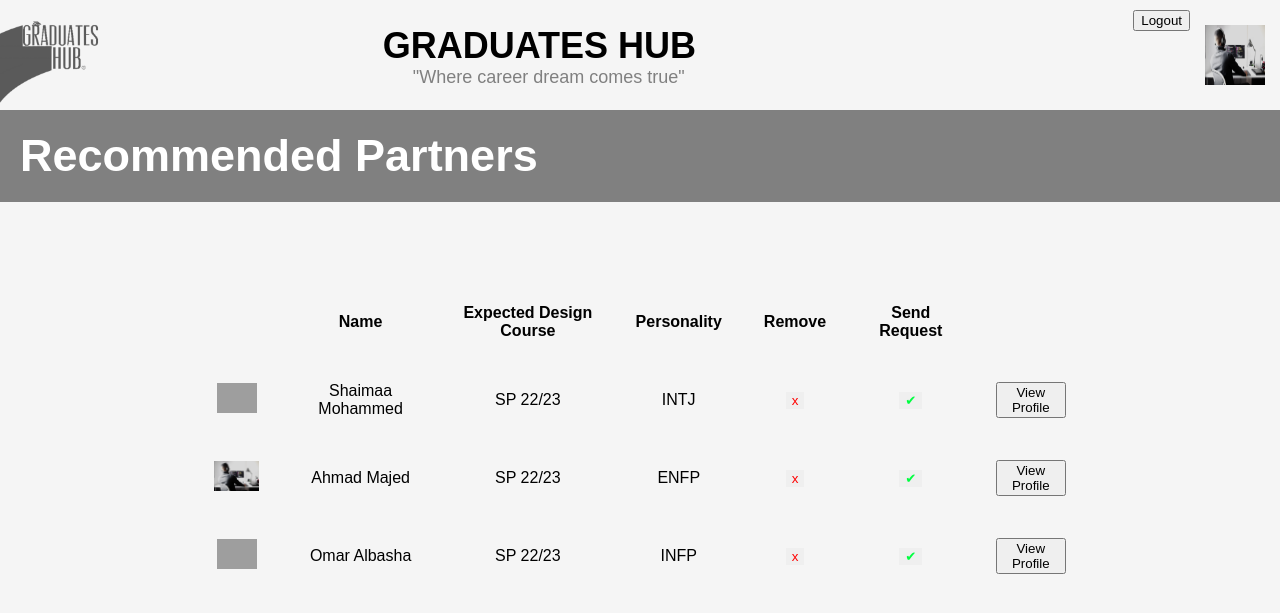
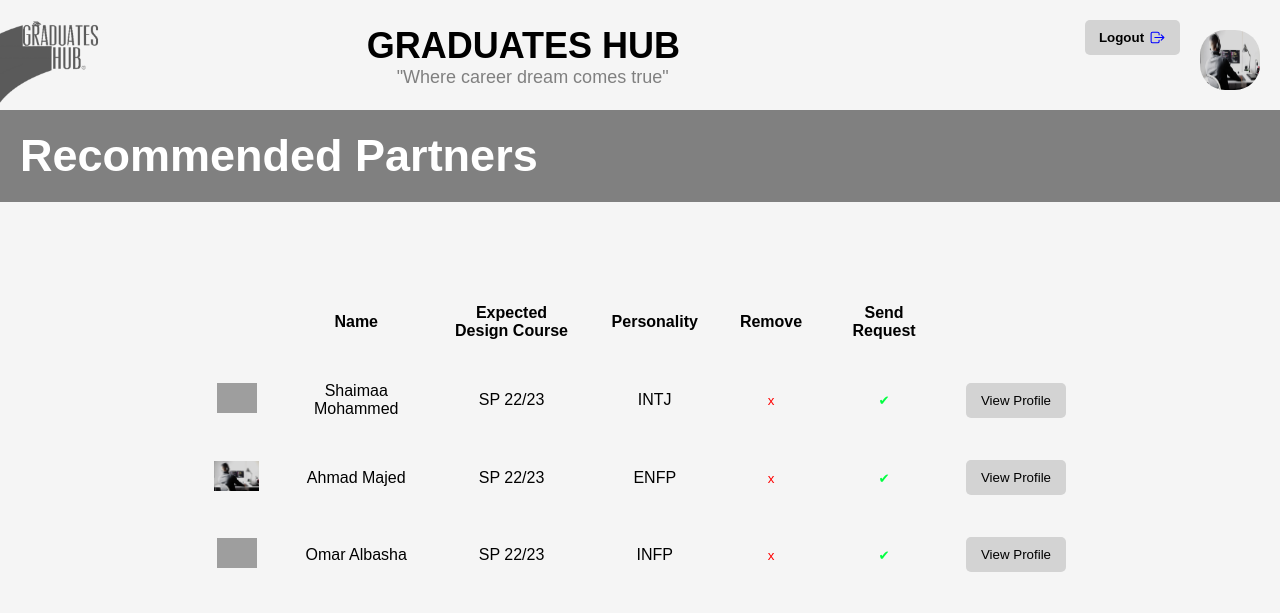
Before and after one commit to mataya88/graduates-hub-project, a Django app: page /hub/recommended-partners/ in a window 1280 px wide. Shown: the top 613 px of the page. Run offline with Django 4.2, Linux system fonts and the light colour scheme; a user stored in the database is signed in; data comes from the database, SQL or seed files in the repository; both versions use the stored data as it was after the commit; grey boxes are pictures that could not be loaded.

Commit message:
search + prof pic + logout + dropdown on 1st click

```diff
--- a/hub/templates/hub/recommended_partners.html
+++ b/hub/templates/hub/recommended_partners.html
@@ -18,7 +18,8 @@
 			<h1>GRADUATES HUB</h1>
 			<p>"Where career dream comes true"</p>
 		</div>
-		<a href="/logout/"><button class="logout-button"> Logout </button></a>
+
+		<a href="/logout/"><button class="logout-button"> Logout <ion-icon name="log-out-outline"></ion-icon></button></a>
 		<a href="/hub/student-profile/{{user.profile.id}}">
 		<img src="{{user.profile.photo.url}}" class="head-profile" width="60px" height="60px">
 		</a>
@@ -60,5 +61,7 @@
 	  });
 	});
 	</script>
+	<script type="module" src="https://unpkg.com/ionicons@7.1.0/dist/ionicons/ionicons.esm.js"></script>
+
 </body>
 </html>
--- a/static/hub/css/recommended_partners.css
+++ b/static/hub/css/recommended_partners.css
@@ -17,7 +17,8 @@ header {
 }
 
 .head-profile {
-    margin: 15px;
+    margin: 20px;
+    border-radius: 25px;
 }
 .bar {
     background-color: grey;
@@ -67,16 +68,61 @@ table {
 .table-button-red {
     border: 0;
     color: red;
-
+    cursor: pointer;
+    background-color: rgb(245, 245, 245);
 }
 
 /* CSS for Green Button */
 .table-button-green {
     border: 0;
     color: rgb(0, 255, 64);
-
+    cursor: pointer;
+    background-color: rgb(245, 245, 245);
 }
 
 table th,td {
     padding: 20px;
 }
+
+#student_name button{
+    cursor: pointer;
+    width: 100px;
+    height: 35px;
+    border: none;
+    background-color: lightgrey;
+    border-radius: 5px;
+}
+#student_name button:hover{
+    background-color: #a9a9a9;
+
+}
+
+header a {
+    text-decoration: none;
+}
+
+.logout-button{
+    margin-top: 10px;
+    display: flex;
+    align-items: center;
+    justify-content: center;
+    cursor: pointer;
+    width: 95px;
+    height: 35px;
+    border: none;
+    background-color: lightgrey;
+    border-radius: 5px;
+    font-weight: 600;
+
+}
+
+.logout-button:hover{
+    background-color: #a9a9a9;
+
+}
+
+.logout-button ion-icon{
+    font-size: 17px;
+    color: blue;
+    margin-left: 5px;
+}
--- a/static/hub/js/search_page.js
+++ b/static/hub/js/search_page.js
@@ -34,7 +34,6 @@
 		const results = document.querySelectorAll(".result");
 
 
-		//const filterInput = document.querySelector('input[name="filter"]');
 
 		options.forEach(function(option) {
 		option.addEventListener("click", function(e) {
@@ -62,9 +61,12 @@
 		// get search submit button
 		const searchButton = document.querySelector(".submit-button");
 		const searchForm = document.getElementById('search-form');
+		const noResultsMsg = document.querySelector(".no-results");
 
 		searchButton.addEventListener("click", function(e){
 			e.preventDefault();
+
 			searchForm.submit();
 
+
 		});
```
Also changed, not shown: hub/templates/hub/Search_page.html (+14 -15 lines), hub/templates/hub/Student_Home.html (+5 -2 lines), static/hub/css/Student_Home.css (+31 -1 lines), static/hub/css/search_page.css (+30 -0 lines), db.sqlite3.
